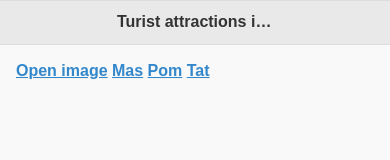
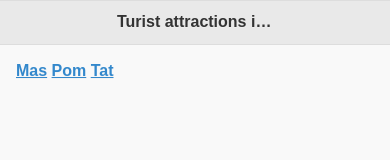
Before and after one commit to Radekl2/TurAt, a plain HTML site: page www/index.html in a window 390 px wide. Shown: the top 160 px of the page. Drawn offline with Linux system fonts and the light colour scheme; some packages are replaced by stand-ins of ours.

Commit message:
bug fixes

```diff
--- a/www/index.html
+++ b/www/index.html
@@ -16,7 +16,6 @@
 			<h1>Turist attractions in Poland</h1>
 		  </div>
 		  <div data-role="main" class="ui-content">
-		  <a href='#' onclick='openPopupWithSize()'>Open image</a>
 			<a href="#pic" data-rel="popup" data-position-to="window" data-transition="fade" onClick='setMas()'>Mas</a>
 			<a href="#pic" data-rel="popup" data-position-to="window" data-transition="fade" onClick='setPom()'>Pom</a>
 			<a href="#pic" data-rel="popup" data-position-to="window" data-transition="fade" onClick='setTat)'>Tat</a>
```
